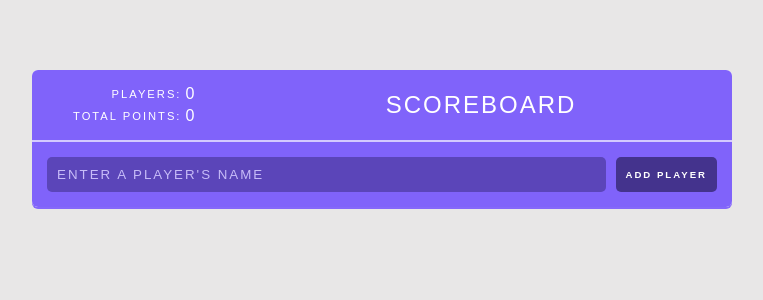
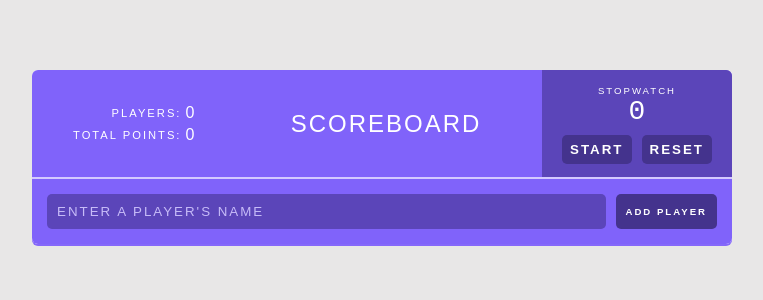
Before and after one commit to jamescrosslin/react-scoreboard, a React (Create React App) app: page / in a window 1280 px wide. Shown: the top 300 px of the page, without its empty margins (258-1021 px from the left). Built offline with nearby package versions, Linux system fonts and the light colour scheme.

Commit message:
added Stopwatch to component

```diff
--- a/src/components/Header.js
+++ b/src/components/Header.js
@@ -1,5 +1,6 @@
 import React from "react";
 import Stats from "./Stats";
+import Stopwatch from "./Stopwatch";
 
 function Header(props) {
   const { title } = props;
@@ -7,6 +8,7 @@ function Header(props) {
     <header>
       <Stats className="stats" {...props} />
       <h1>{title}</h1>
+      <Stopwatch />
     </header>
   );
 }
```
